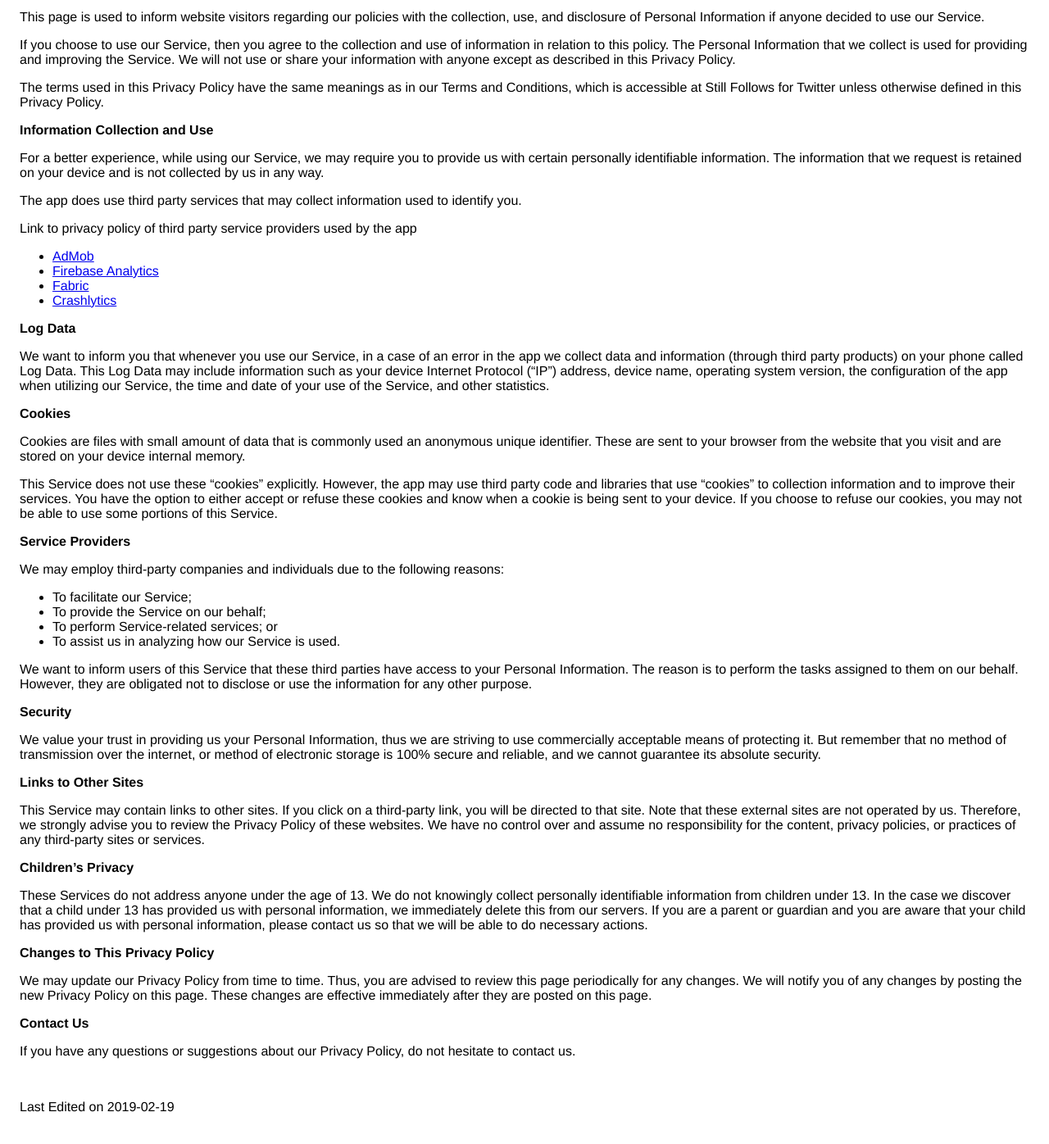
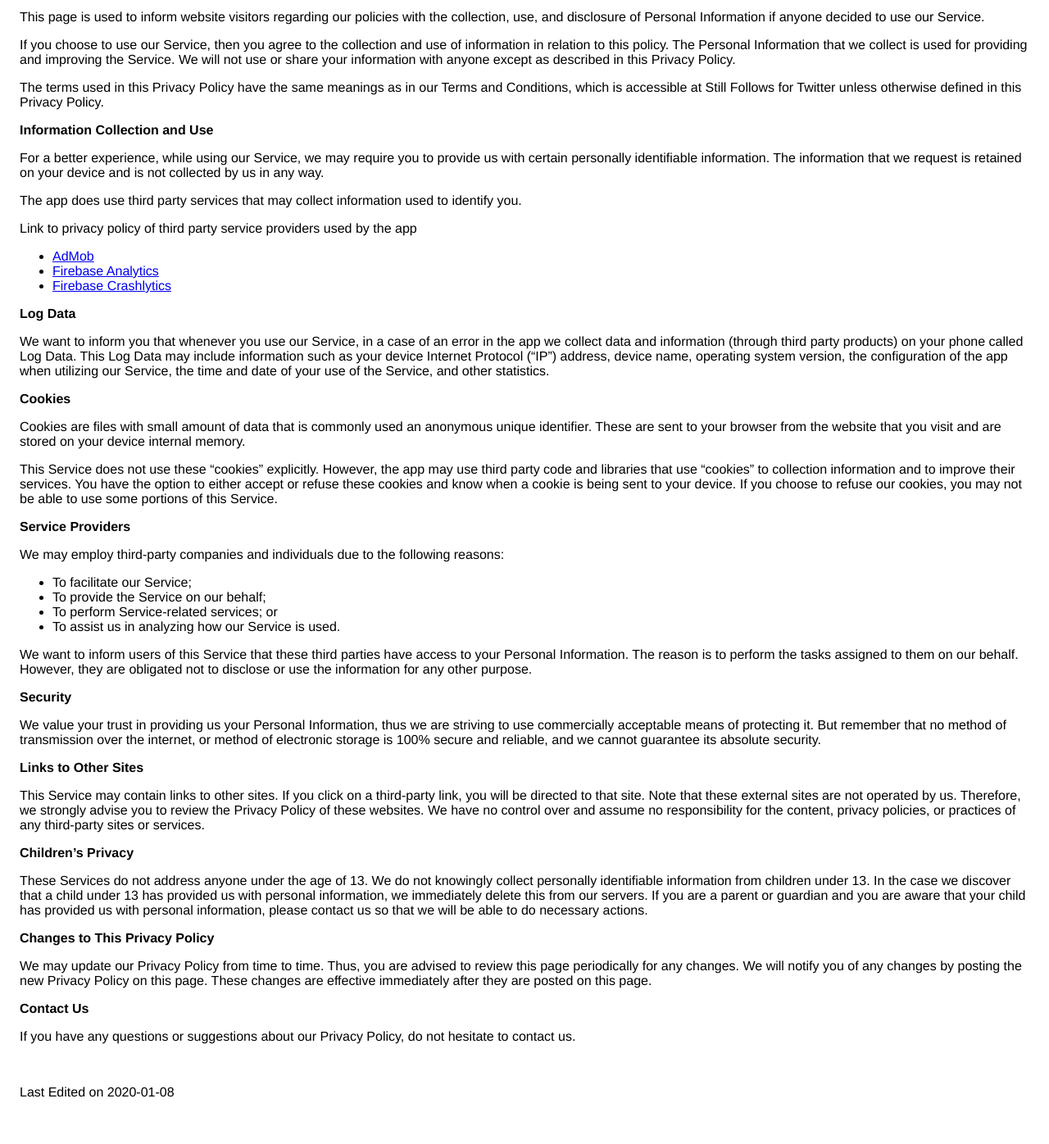
Before and after one commit to angelsubirana/igers, a Jekyll site: the page privacy.html, which Jekyll copies as it is, in a window 1280 px wide and 1400 px high, scrolled down 114 px. Shown: the top 1396 px of the window at 82% size. Built offline with Jekyll 4.4.1, drawn with Linux system fonts in a browser that asks for light colours.

Commit message:
no message

```diff
--- a/privacy.html
+++ b/privacy.html
@@ -32,9 +32,8 @@
         <ul>
             <!---->
             <li><a href="https://support.google.com/admob/answer/6128543?hl=en" target="_blank">AdMob</a></li>
-            <li><a href="https://firebase.google.com/policies/analytics" target="_blank">Firebase Analytics</a></li>
-            <li><a href="https://fabric.io/privacy" target="_blank">Fabric</a></li>
-            <li><a href="http://try.crashlytics.com/terms/privacy-policy.pdf" target="_blank">Crashlytics</a></li>
+            <li><a href="https://firebase.google.com/terms/data-processing-terms" target="_blank">Firebase Analytics</a></li>
+            <li><a href="https://firebase.google.com/terms/crashlytics-app-distribution-data-processing-terms" target="_blank">Firebase Crashlytics</a></li>
             <!---->
         </ul>
     </div>
@@ -72,7 +71,7 @@
     <p>If you have any questions or suggestions about our Privacy Policy, do not hesitate to contact us.
     </p>
     <br>
-    <p>Last Edited on 2019-02-19</p>
+    <p>Last Edited on 2020-01-08</p>
 </body>
 
 </html>
```
